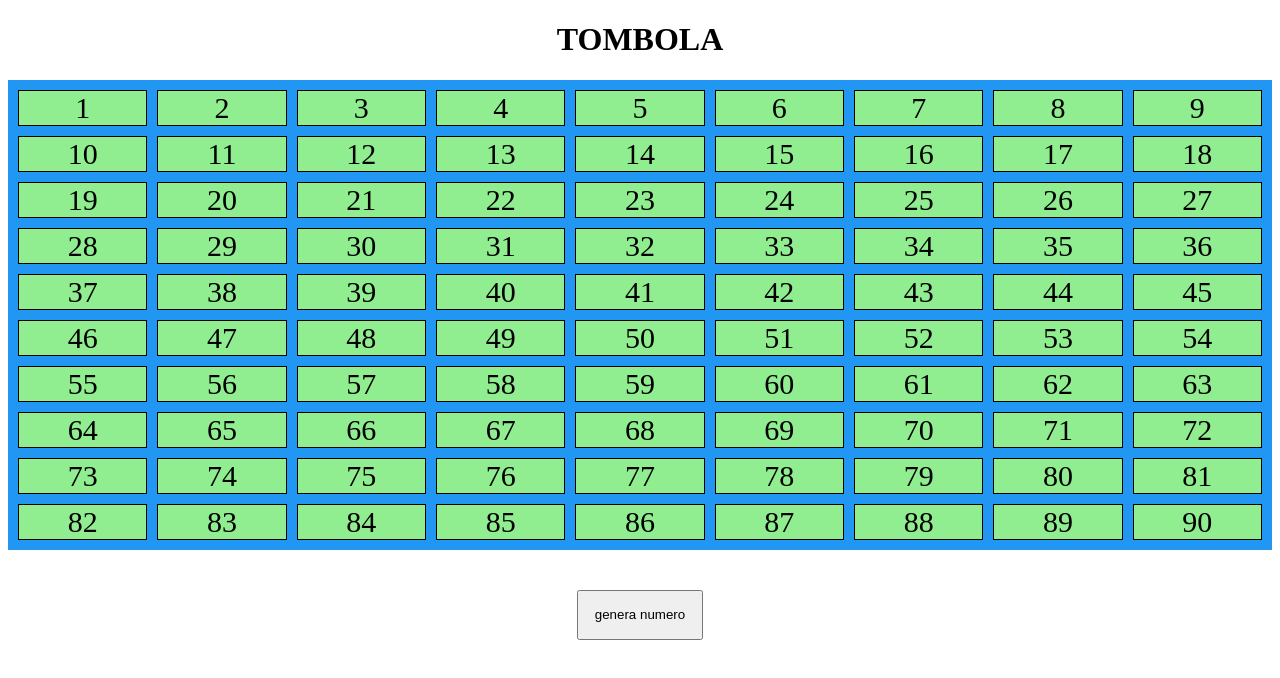
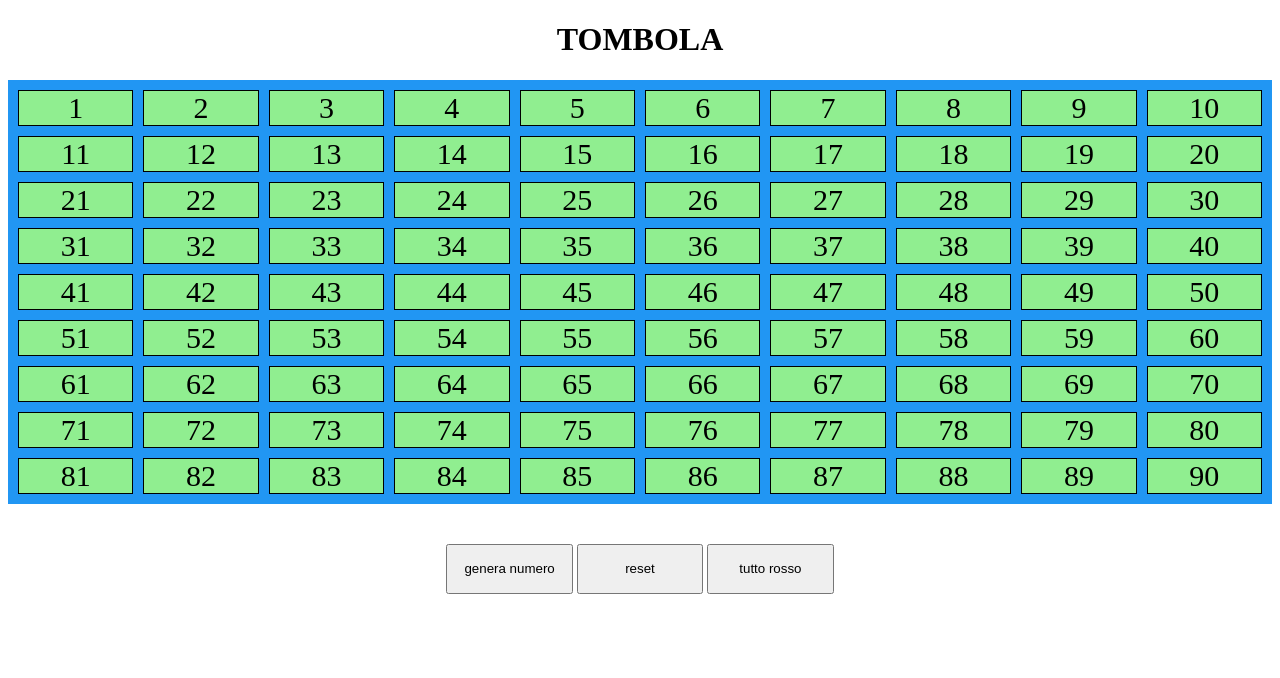
Before and after one commit to Frenxys/TombolaJS, a plain HTML site: page index.html in a window 1280 px wide. Drawn offline with Linux system fonts and the light colour scheme.

Commit message:
ultimate?

```diff
--- a/index.html
+++ b/index.html
@@ -13,6 +13,11 @@
     <script src="js/tombola.js"></script>
     <div class="container">
         <button onclick="pescaNumero()">genera numero</button>
+        <button onclick="reset()">reset</button>
+        <button onclick="rossi()">tutto rosso</button>
     </div>
+
+
+
 </body>
 </html>
--- a/js/tombola.js
+++ b/js/tombola.js
@@ -22,4 +22,16 @@ function pescaNumero(){
         stampaTabellone();
     }else{pescaNumero()}
 }
+function reset(){
+    numeri=[];
+    tabella.innerHTML="";
+    stampaTabellone();
+}
+function rossi(){
+    for(let i=1; i<=90; i++){
+        numeri.push(i);
+    }
+    tabella.innerHTML="";
+    stampaTabellone();
+}
 stampaTabellone();
--- a/styles.css
+++ b/styles.css
@@ -16,7 +16,7 @@
 }
 .grid-container {
     display: grid;
-    grid-template-columns: auto auto auto auto auto auto auto auto auto;
+    grid-template-columns: auto auto auto auto auto auto auto auto auto auto;
     gap: 10px;
     background-color: #2196F3;
     padding: 10px;
```
